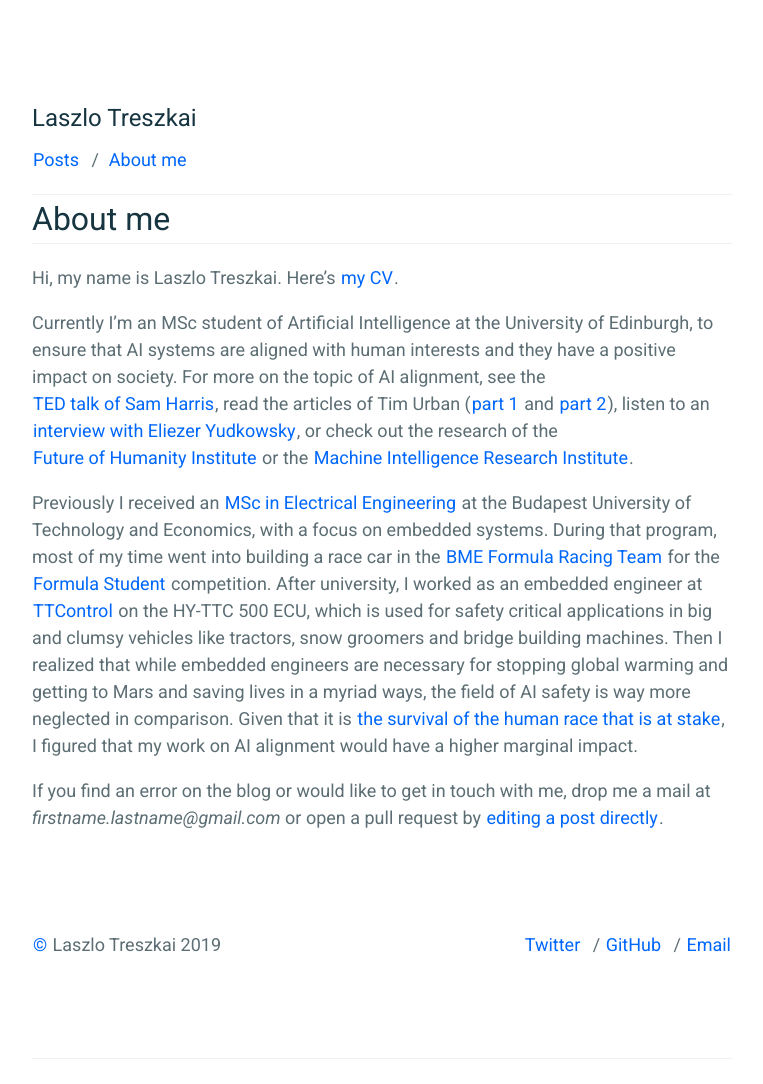
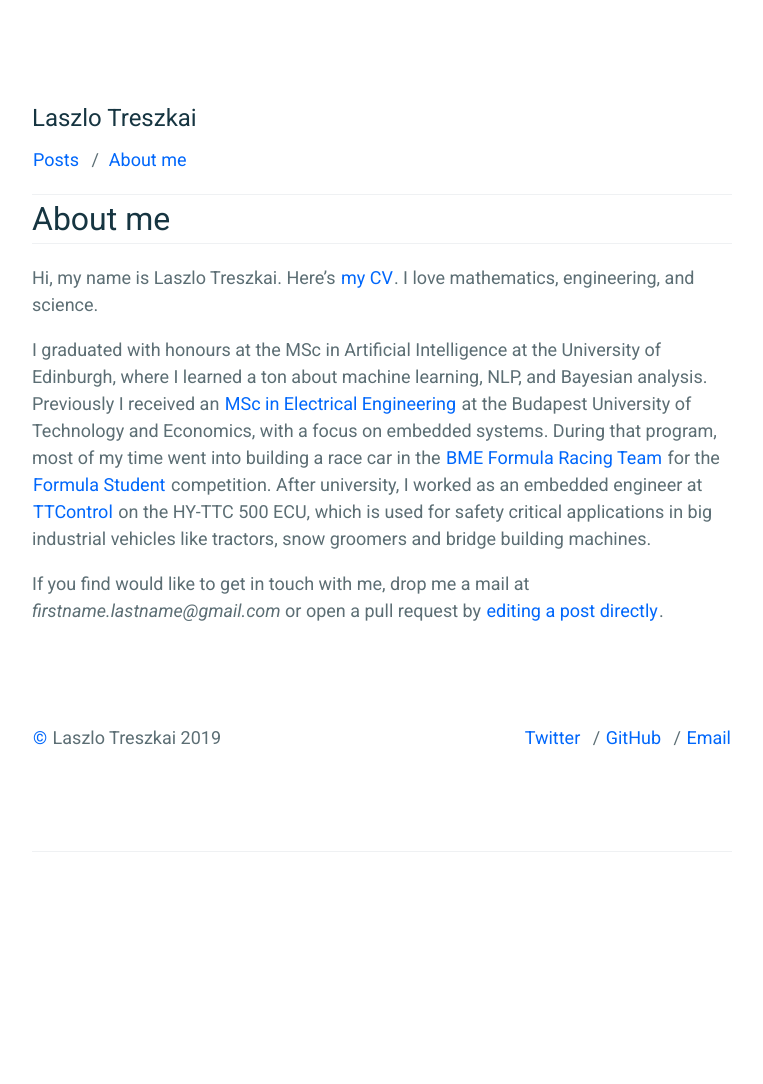
Before and after one commit to treszkai/treszkai.github.io, a Jekyll site: the page built from _pages/about.md, in a window 1280 px wide. Shown: the whole page, without its empty margins (258-1021 px from the left). Built offline with Jekyll 4.4.1, drawn with Linux system fonts in a browser that asks for light colours; after the commit the page ends 900 px from its top, so only the background shows below that.

Commit message:
Remove post, Update CV

```diff
--- a/_bibliography/references.bib
+++ b/_bibliography/references.bib
@@ -1 +1 @@
-/Users/L/Sync/Documents/References/references.bib
+/Users/L/Documents/References/references.bib
--- a/_pages/about.md
+++ b/_pages/about.md
@@ -4,10 +4,8 @@ title: About me
 permalink: /about/
 ---
 
-Hi, my name is Laszlo Treszkai. Here's [my CV](/files/CV.pdf).
+Hi, my name is Laszlo Treszkai. Here's [my CV](/files/CV.pdf). I love mathematics, engineering, and science.
 
-Currently I'm an MSc student of Artificial Intelligence at the University of Edinburgh, to ensure that AI systems are aligned with human interests and they have a positive impact on society. For more on the topic of AI alignment, see the [TED talk of Sam Harris](https://www.youtube.com/watch?v=8nt3edWLgIg), read the articles of Tim Urban ([part 1](https://waitbutwhy.com/2015/01/artificial-intelligence-revolution-1.html) and [part 2](https://waitbutwhy.com/2015/01/artificial-intelligence-revolution-2.html)), listen to an [interview with Eliezer Yudkowsky](https://www.youtube.com/watch?v=AaNLX71Hl88), or check out the research of the [Future of Humanity Institute](https://www.fhi.ox.ac.uk/research/research-areas/#1513087763365-e148efe6-2d23) or the [Machine Intelligence Research Institute](https://intelligence.org).
+I graduated with honours at the MSc in Artificial Intelligence at the University of Edinburgh, where I learned a ton about machine learning, NLP, and Bayesian analysis. Previously I received an [MSc in Electrical Engineering](https://www.mit.bme.hu/eng/) at the Budapest University of Technology and Economics, with a focus on embedded systems. During that program, most of my time went into building a race car in the [BME Formula Racing Team](frt.bme.hu) for the [Formula Student](https://www.formulastudent.de) competition. After university, I worked as an embedded engineer at [TTControl](ttcontrol.com) on the HY-TTC 500 ECU, which is used for safety critical applications in big industrial vehicles like tractors, snow groomers and bridge building machines.
 
-Previously I received an [MSc in Electrical Engineering](https://www.mit.bme.hu/eng/) at the Budapest University of Technology and Economics, with a focus on embedded systems. During that program, most of my time went into building a race car in the [BME Formula Racing Team](frt.bme.hu) for the [Formula Student](https://www.formulastudent.de) competition. After university, I worked as an embedded engineer at [TTControl](ttcontrol.com) on the HY-TTC 500 ECU, which is used for safety critical applications in big and clumsy vehicles like tractors, snow groomers and bridge building machines. Then I realized that while embedded engineers are necessary for stopping global warming and getting to Mars and saving lives in a myriad ways, the field of AI safety is way more neglected in comparison. Given that it is [the survival of the human race that is at stake](https://nickbostrom.com/astronomical/waste.html), I figured that my work on AI alignment would have a higher marginal impact.
-
-If you find an error on the blog or would like to get in touch with me, drop me a mail at _firstname.lastname@gmail.com_ or open a pull request by [editing a post directly](https://github.com/treszkai/treszkai.github.io/tree/source/_posts).
+If you find would like to get in touch with me, drop me a mail at _firstname.lastname@gmail.com_ or open a pull request by [editing a post directly](https://github.com/treszkai/treszkai.github.io/tree/source/_posts).
```
Also changed, not shown: _posts/2018-09-25-which-math.md (deleted, +0 -13 lines), 1 other file.
